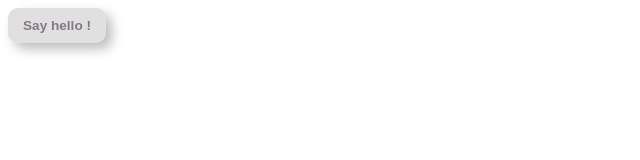
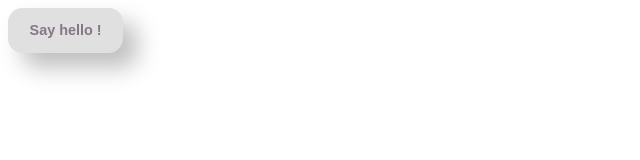
Before and after one commit to GabrielLCSC/open_source_uiverse_contributions, a plain HTML site: page button_01/index.html in a window 1280 px wide. Shown: the whole page, without its empty margins (0-640 px from the left). Drawn offline with Linux system fonts and the light colour scheme.

Commit message:
:sparkles: update code

```diff
--- a/button_01/style.css
+++ b/button_01/style.css
@@ -1,21 +1,21 @@
 .button {
-    padding: 10px 15px;
-    font-size: 0.85rem;
+  padding: 1em 1.5em;
+  font-size: 0.9em;
   font-weight: 600;
   color: rgb(132, 120, 133);
-    border: solid 0px white;
-    border-radius: 10px;
+  border: solid 0em white;
+  border-radius: 1em;
   background: #e0e0e0;
-    box-shadow: 6px 6px 12px #bebebe,
-                -6px -6px 12px #ffffff;
+  box-shadow: 1em 1em 1.6em #bebebe,
+                -1em -1em 1.6em #ffffff;
   transition: all ease 0.2s;
 }
 
 .button:hover {
-    letter-spacing: 0.3px;
-    font-size: 0.9rem;
+  letter-spacing: 0.04em;
+  font-size: 0.95em;
   color: rgb(208, 106, 218);
-    box-shadow: 6px 6px 12px #cabec9,
-                -6px -6px 12px #ffeafd;
+  box-shadow: 1em 1em 1.6em #cabec9,
+             -1em -1em 1.6em #ffeafd;
   transition: all ease 0.2s;
 }
```
Lines whose indentation alone changed are shown as unchanged.
